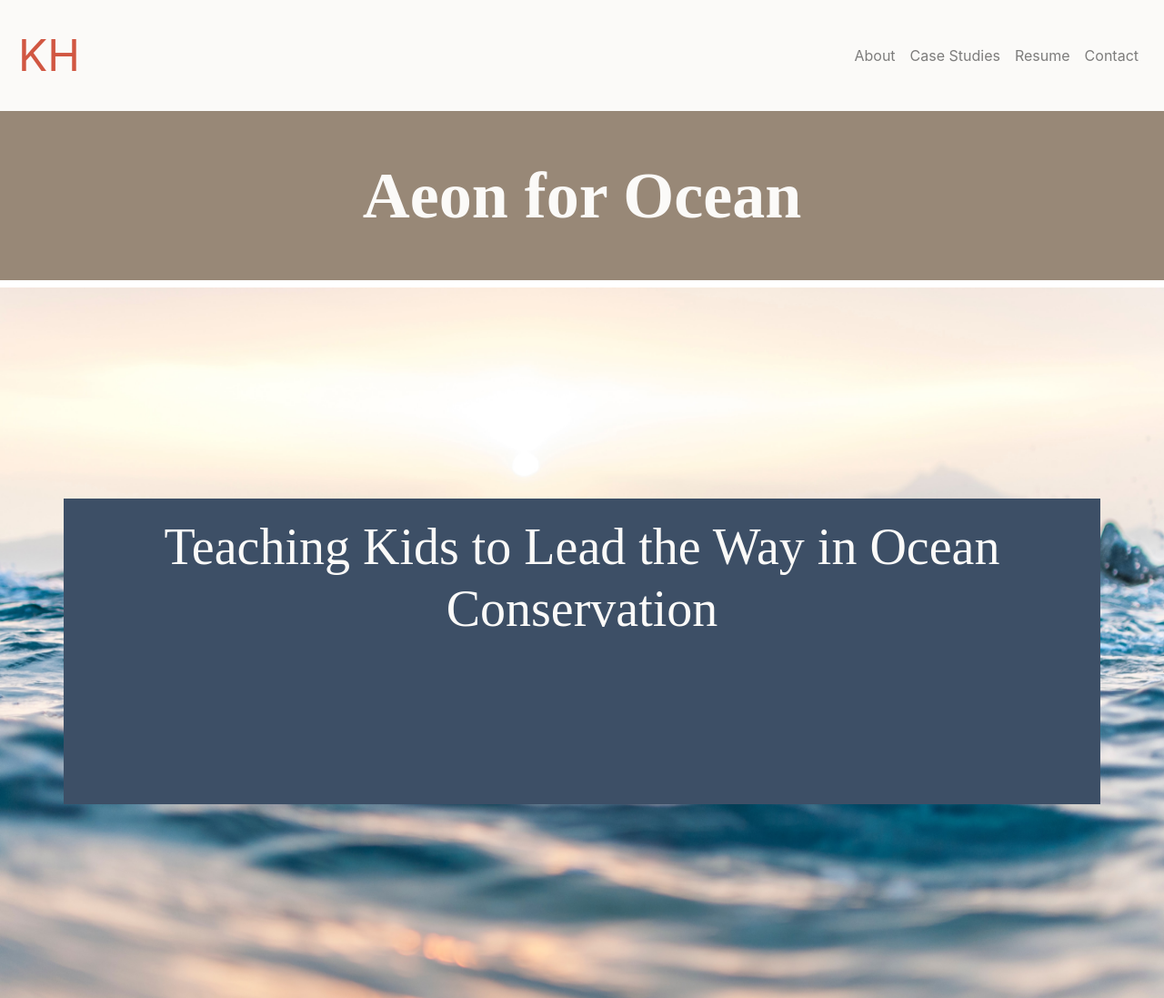
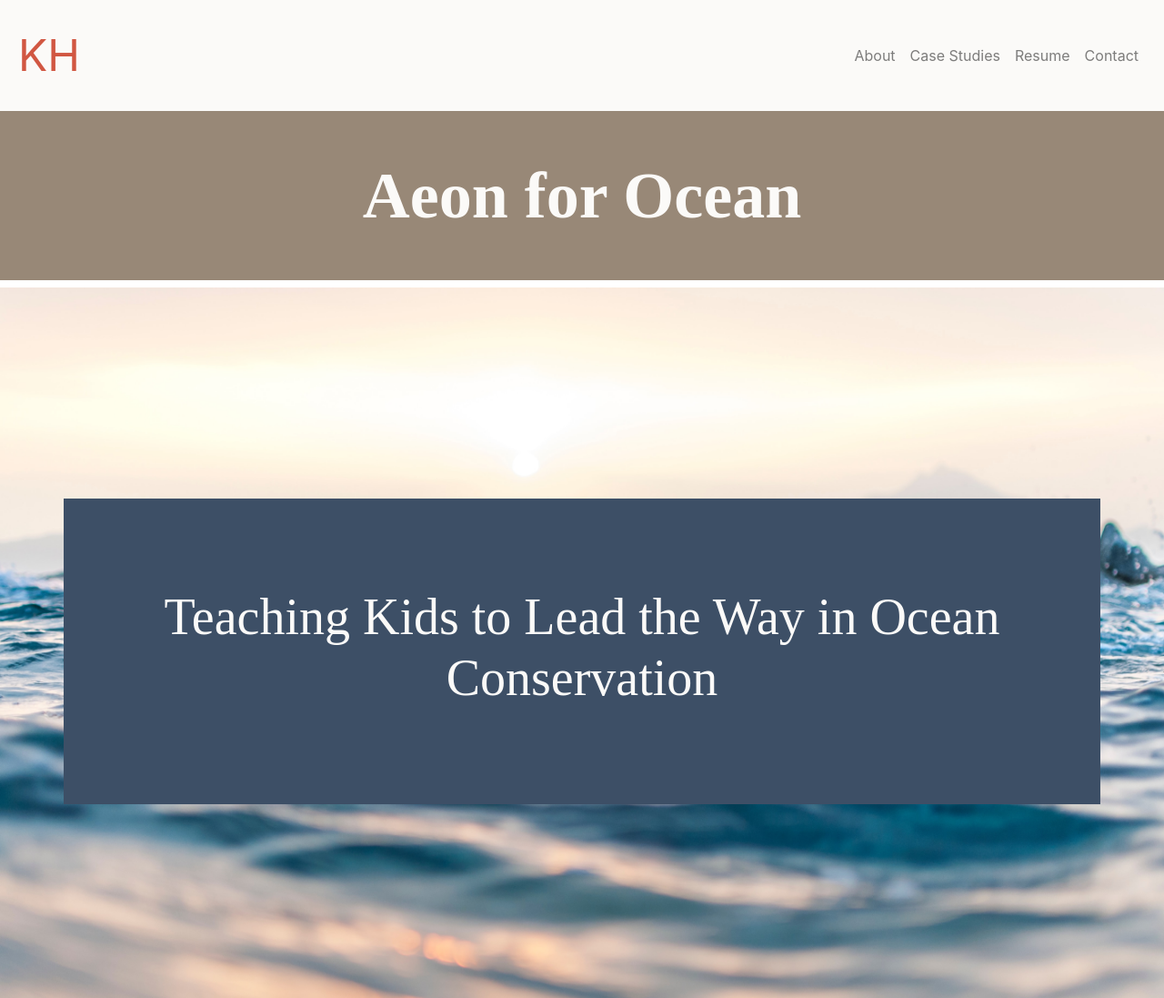
Before and after one commit to katelynhewett/UX_UI_HW_20, a plain HTML site: page index.html in a window 1280 px wide. Shown: the top 1097 px of the page at 91% size. Drawn offline with nearby package versions, Linux system fonts and the light colour scheme; a web font is replaced by a local one.

Commit message:
fix jumbotron

```diff
--- a/css/style.css
+++ b/css/style.css
@@ -42,6 +42,8 @@
 }
 
 .missionStatementArea{
+    display: flex;
+    justify-content: center;
     background-color: #3D4F66;
     height: 50%;
     align-self: center;
@@ -52,6 +54,9 @@
 }
 
 .statement{
+    display: flex;
+    justify-content: center;
+    align-items: center;
     text-align: center;
 
 }
```
